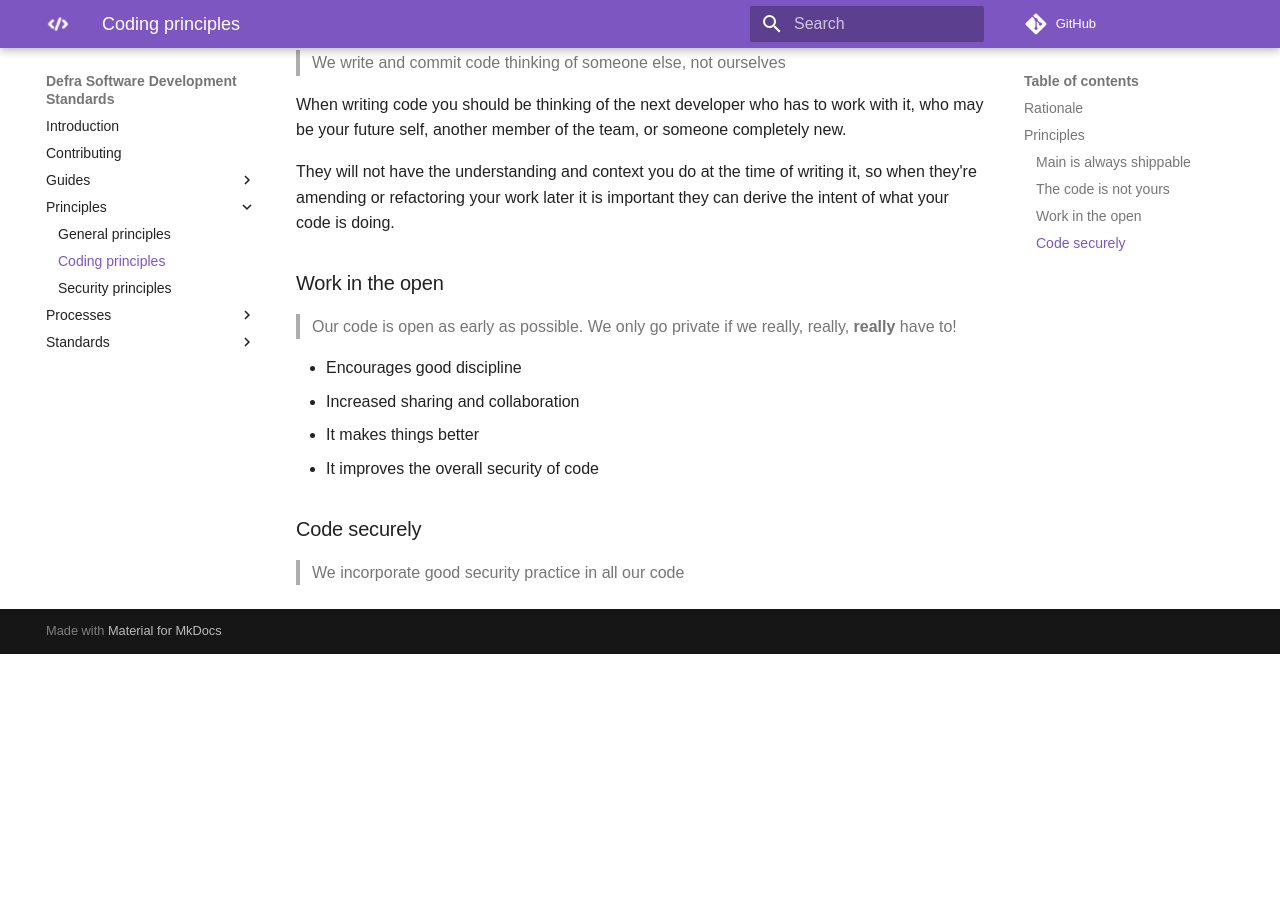
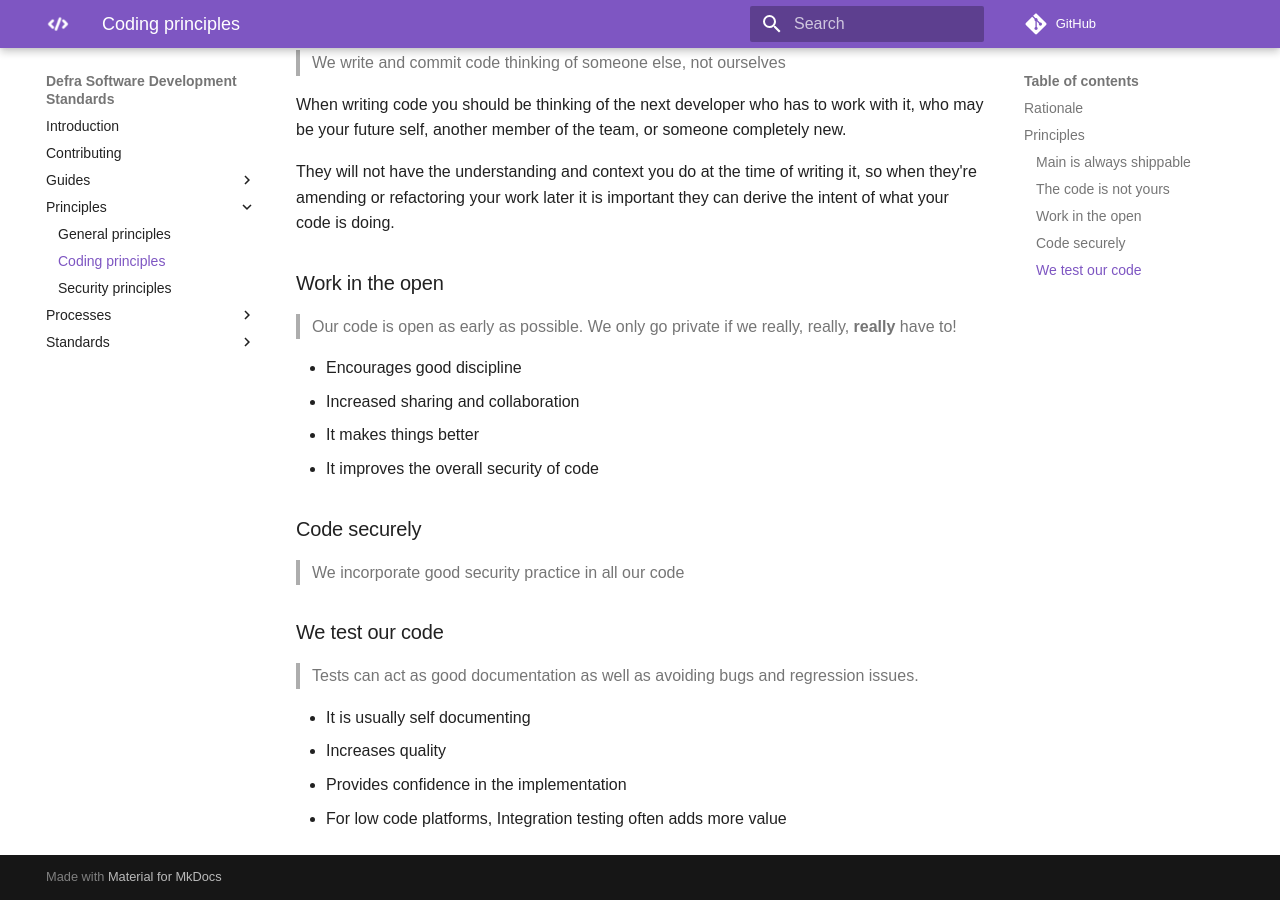
Before and after one commit to DEFRA/software-development-standards, an MkDocs documentation site: the page built from docs/principles/coding_principles.md, in a window 1280 px wide and 900 px high, scrolled down 773 px. Built offline with MkDocs 1.6.1 and Material for MkDocs 9.7.7, drawn with Linux system fonts in a browser that asks for light colours; some web fonts are replaced; comment, search, counter and statistics services are not loaded; before the commit the page ends 1427 px from its top, so only the background shows below that.

Commit message:
Add testing to code principles

```diff
--- a/docs/principles/coding_principles.md
+++ b/docs/principles/coding_principles.md
@@ -40,3 +40,12 @@ They will not have the understanding and context you do at the time of writing i
 ### Code securely
 
 > We incorporate good security practice in all our code
+
+### We test our code
+
+> Tests can act as good documentation as well as avoiding bugs and regression issues.
+
+- It is usually self documenting
+- Increases quality
+- Provides confidence in the implementation
+- For low code platforms, Integration testing often adds more value
```
